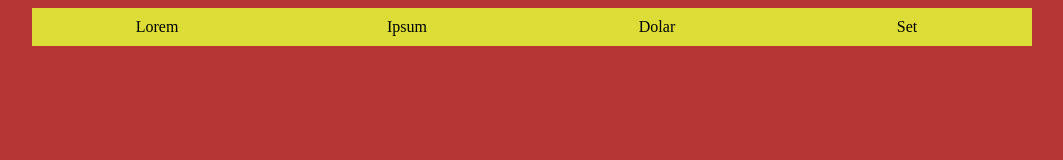
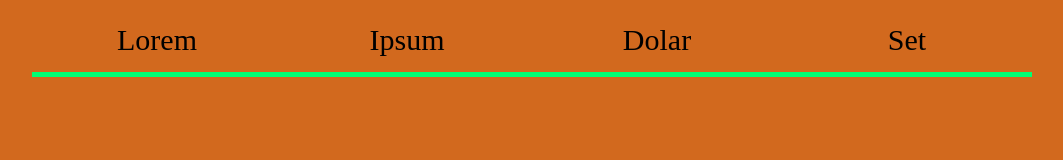
Before and after one commit to MichalCiechanowski/Bar, a plain HTML site: page index.html in a window 1280 px wide. Shown: the whole page, without its empty margins (108-1171 px from the left). Drawn offline with Linux system fonts and the light colour scheme.

Commit message:
working bar

```diff
--- a/index.html
+++ b/index.html
@@ -7,10 +7,10 @@
 </head>
 <body>
     <div class="bar__conteiner">
-        <div class="bar__element">Lorem</div>
-        <div class="bar__element">Ipsum</div>
-        <div class="bar__element">Dolar</div>
-        <div class="bar__element">Set</div>
+        <div class="bar__element" id="I"><a href="">Lorem</a></div>
+        <div class="bar__element" id="II"><a href="">Ipsum</a></div>
+        <div class="bar__element" id="III"><a href="">Dolar</a></div>
+        <div class="bar__element" id="IV"><a href="">Set</a></div>
     </div>
 </body>
 </html>
--- a/style.css
+++ b/style.css
@@ -1,19 +1,43 @@
 body{
-    background-color: #b63636;
+    background-color: chocolate;
 }
+
 .bar__conteiner{
     width: 1000px;
     margin-left: auto;
     margin-right: auto;
     display: flex;
 }
+
 .bar__element{
     float: left;
     width: 25%;
-    background-color: #dddd38;
     padding: 10px;
     text-align: center;
 }
-div.bar__element:hover{
-    background-color: #aabb33;
+
+#I,#II,#III,#IV{
+    position: relative;
+    display: inline-block;
+    padding: 15px 50px;
+    border-bottom:  5px solid rgb(0, 255, 115);
+    color: #B17461;
+    font-size: 30px;
+    background-image: linear-gradient(rgb(0, 255, 115), rgb(0, 255, 115));
+    background-repeat: no-repeat;
+    transition: background-size .5s, color .5s;
 }
+
+.bar__element{
+    background-position: 50% 100%;
+    background-size: 100% 0%;
+}
+
+.bar__element:hover{
+    background-size: 100% 100%;
+}
+
+a{
+    text-decoration: none;
+    color: black;
+}
```
